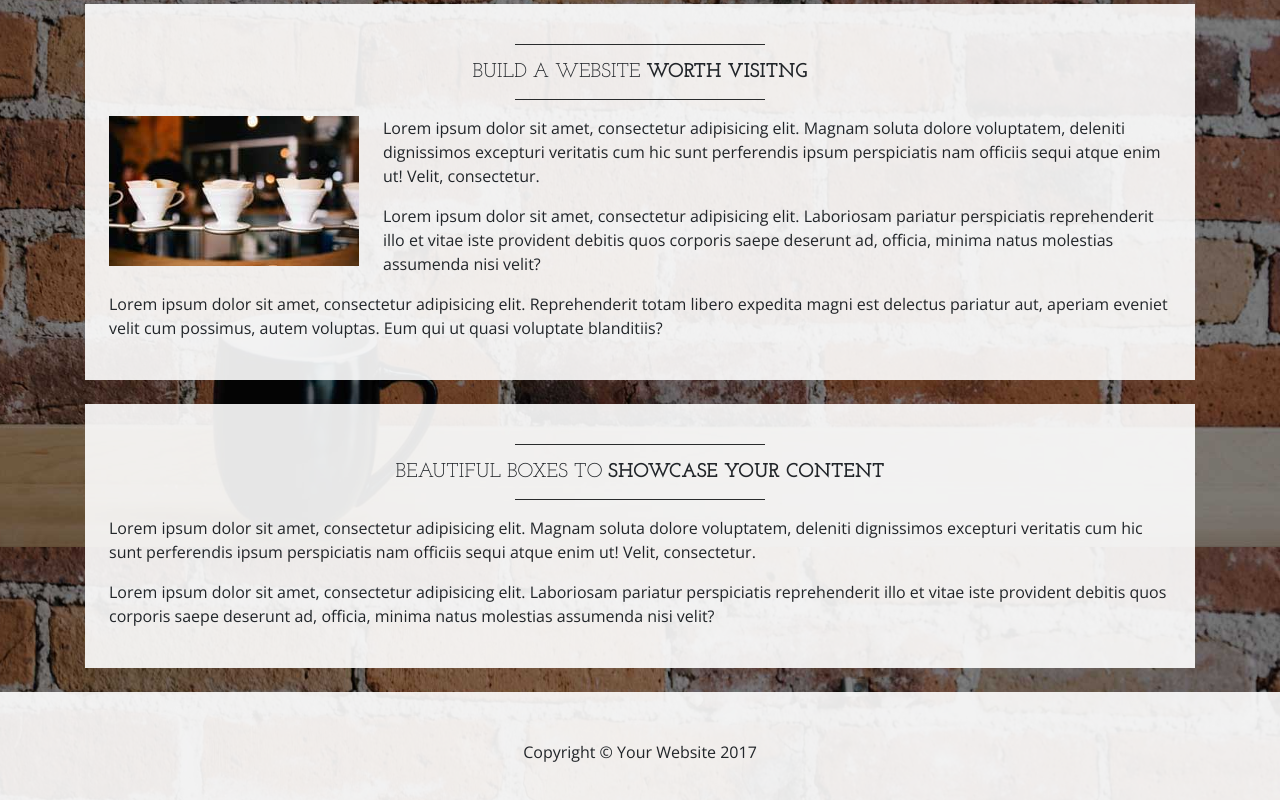
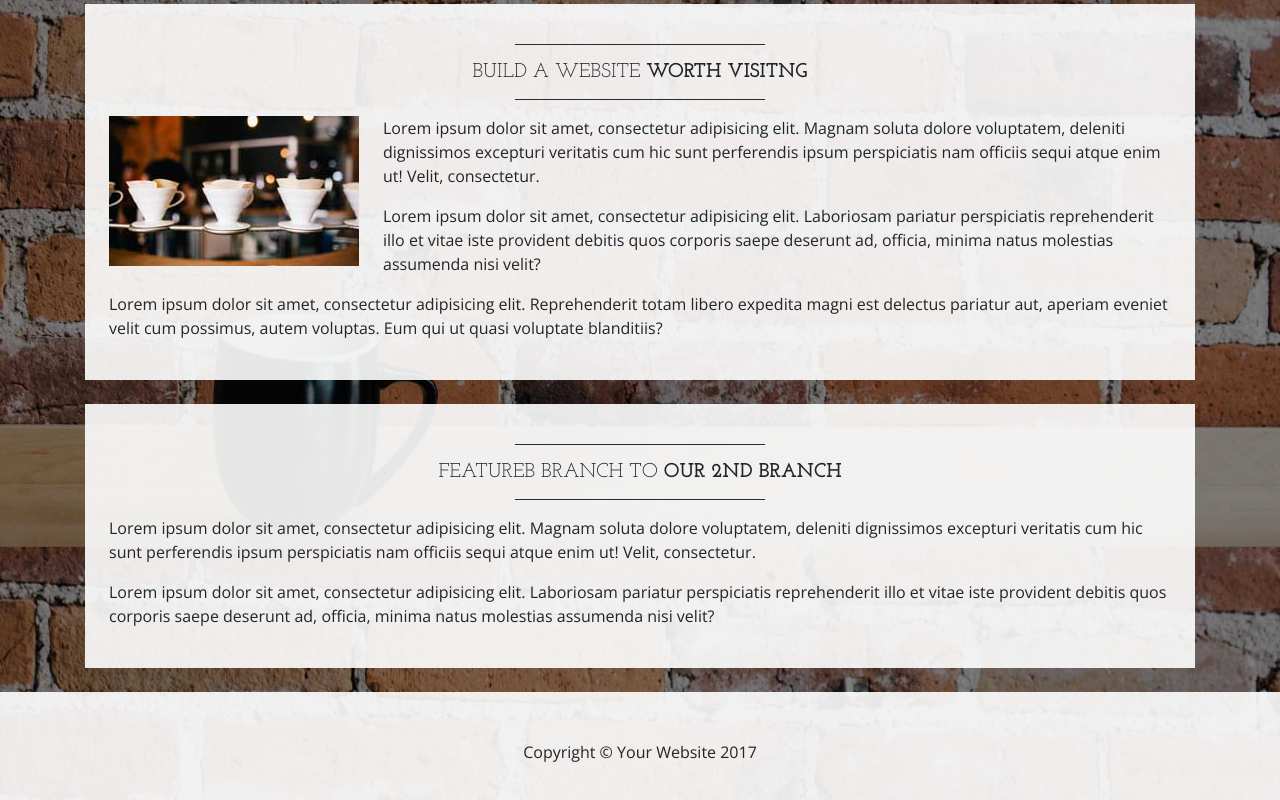
Before and after one commit to JasonDuquain/learnGit, a website: page index.html in a window 1280 px wide. Shown: the part 1053-1853 px from the top of the page. Drawn offline with nearby package versions, Linux system fonts and the light colour scheme.

Commit message:
initial commit on featureB

```diff
--- a/index.html
+++ b/index.html
@@ -121,8 +121,8 @@
 
       <div class="bg-faded p-4 my-4">
         <hr class="divider">
-        <h2 class="text-center text-lg text-uppercase my-0">Beautiful boxes to
-          <strong>showcase your content</strong>
+        <h2 class="text-center text-lg text-uppercase my-0">featureB branch to
+          <strong>our 2nd branch</strong>
         </h2>
         <hr class="divider">
         <p>Lorem ipsum dolor sit amet, consectetur adipisicing elit. Magnam soluta dolore voluptatem, deleniti dignissimos excepturi veritatis cum hic sunt perferendis ipsum perspiciatis nam officiis sequi atque enim ut! Velit, consectetur.</p>
```
